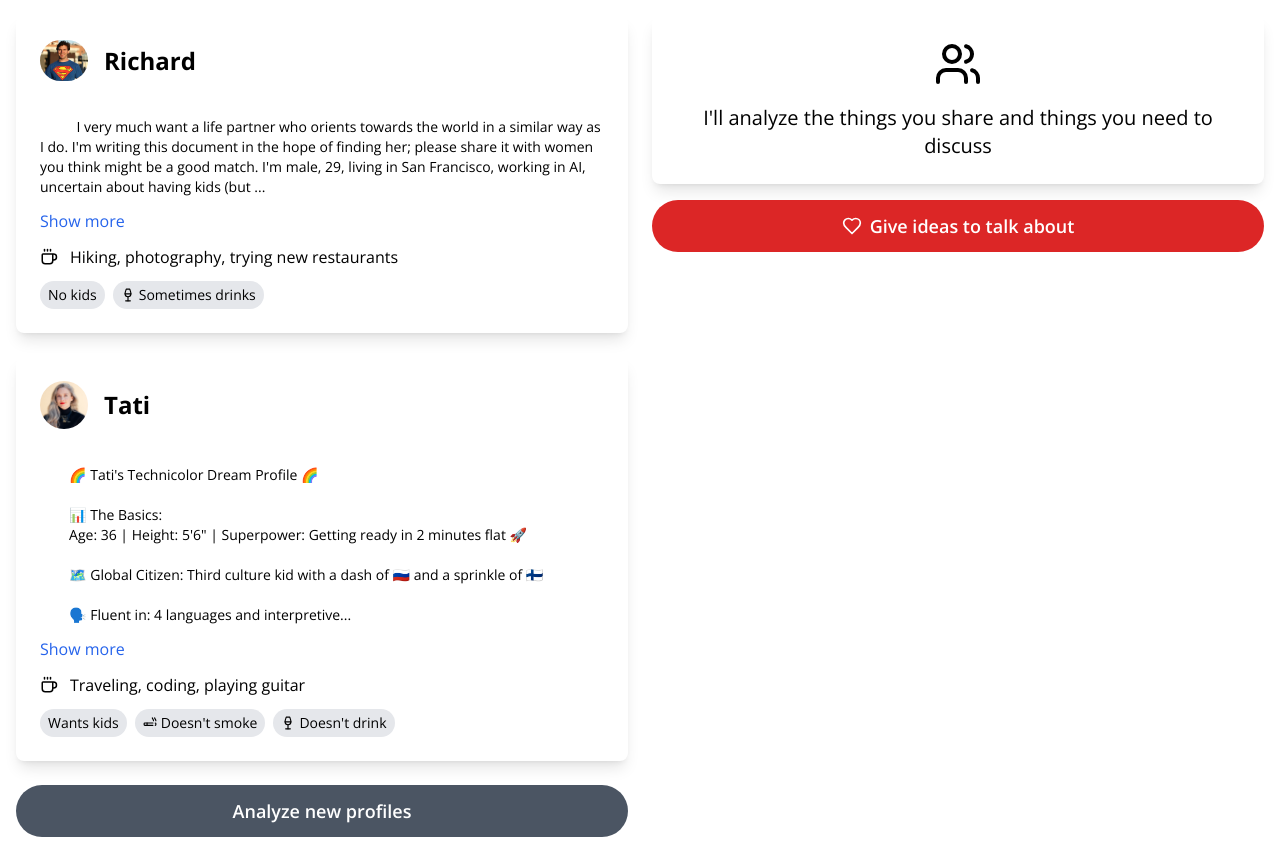
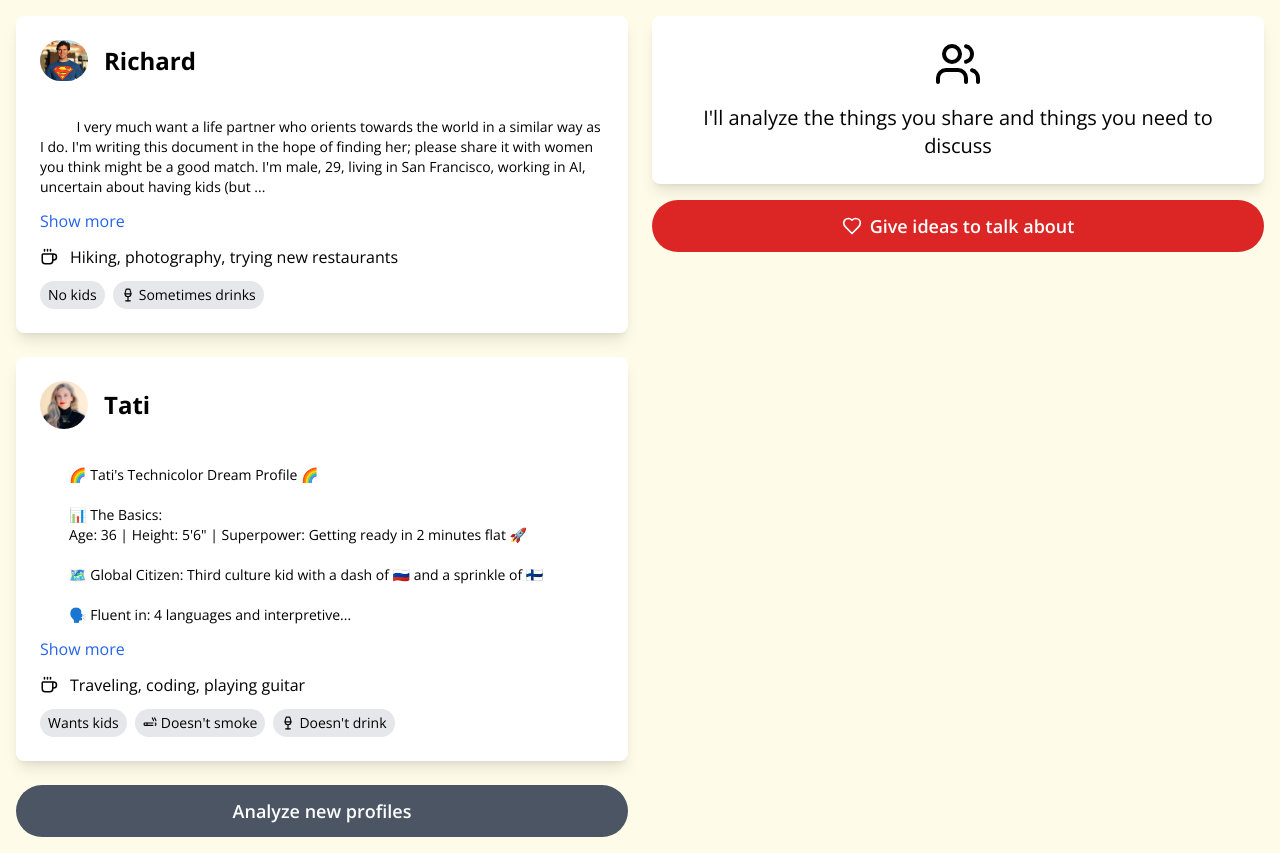
Before and after one commit to Marviel/matchmake, a Next.js app in the folder apps/web/: page / in a window 1280 px wide. Built offline with nearby package versions, Linux system fonts and the light colour scheme.

Commit message:
Paper background color

```diff
--- a/apps/web/app/globals.css
+++ b/apps/web/app/globals.css
@@ -1,5 +1,5 @@
 :root {
-  --background: #ffffff;
+  --background: #FEFCE8;
   --foreground: #171717;
 }
 
```
